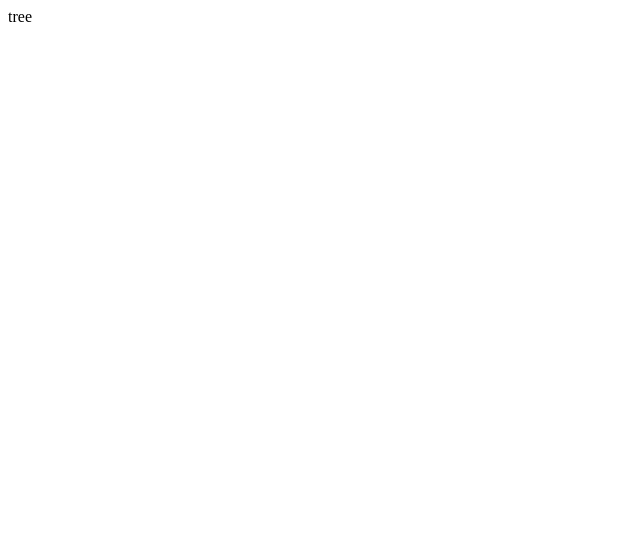
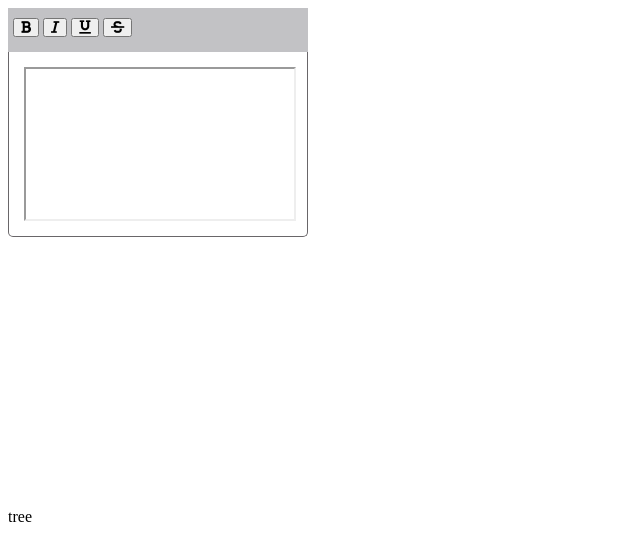
Before and after one commit to Loyalchoi610/leafnotes, a website: page index.html in a window 1280 px wide. Shown: the whole page, without its empty margins (0-640 px from the left). Drawn offline with nearby package versions, Linux system fonts and the light colour scheme.

Commit message:
Add minimum layout

```diff
--- a/index.html
+++ b/index.html
@@ -2,9 +2,32 @@
 <html>
 <head>
     <title>webpack 2 demo</title>
-    <script src="https://unpkg.com/lodash@4.16.6"></script>
+    <link rel="stylesheet" href="src/leafnotes.css">
+    <link rel="stylesheet" href="https://use.fontawesome.com/releases/v5.8.2/css/all.css"
+          integrity="sha384-oS3vJWv+0UjzBfQzYUhtDYW+Pj2yciDJxpsK1OYPAYjqT085Qq/1cq5FLXAZQ7Ay" crossorigin="anonymous">
 </head>
 <body>
+<div class="leafnotes">
+    <div class="menu">
+        <div class="btnGroup">
+            <button type="button"><i
+                    class="fa fa-bold"></i></button>
+            <button type="button"><i class="fa fa-italic"></i></button>
+            <button type="button">
+                <i class="fa fa-underline"></i>
+            </button>
+            <button type="button">
+                <i class="fa fa-strikethrough"></i>
+            </button>
+        </div>
+    </div>
+    <div class="editor">
+        <iframe class="writing">
+
+        </iframe>
+    </div>
+
+</div>
 <script src="dist/main.js"></script>
 </body>
 </html>
--- a/src/index.js
+++ b/src/index.js
@@ -1,7 +1,7 @@
 // index.js
 import TreeController from './controller/treeController'
 function component () {
-    var element = document.createElement('div');
+    let element = document.createElement('div');
     element.innerHTML = new TreeController().getData();
     return element;
 }
--- /dev/null
+++ b/src/leafnotes.css
@@ -0,0 +1,32 @@
+.leafnotes{
+    padding: 0;
+    width: 300px;
+    height: 500px;
+}
+.leafnotes .menu{
+    border: none;
+    margin: auto;
+    background-color: #c2c2c5;
+    padding : 10px 5px;
+
+}
+.leafnotes .menu .btnGroup{
+    display: inline-block;
+    margin-bottom: 5px;
+    margin-right: 5px;
+}
+.leafnotes .editor{
+    margin: auto;
+    display: block;
+    padding: 15px;
+    border-width: 0 1px 1px 1px;
+    border-color: #696669;
+    border-style: solid;
+    border-radius: 0 0 5px 5px;
+}
+.leafnotes .editor .writing{
+    margin: auto;
+    width: 100%;
+}
+
+.
```
